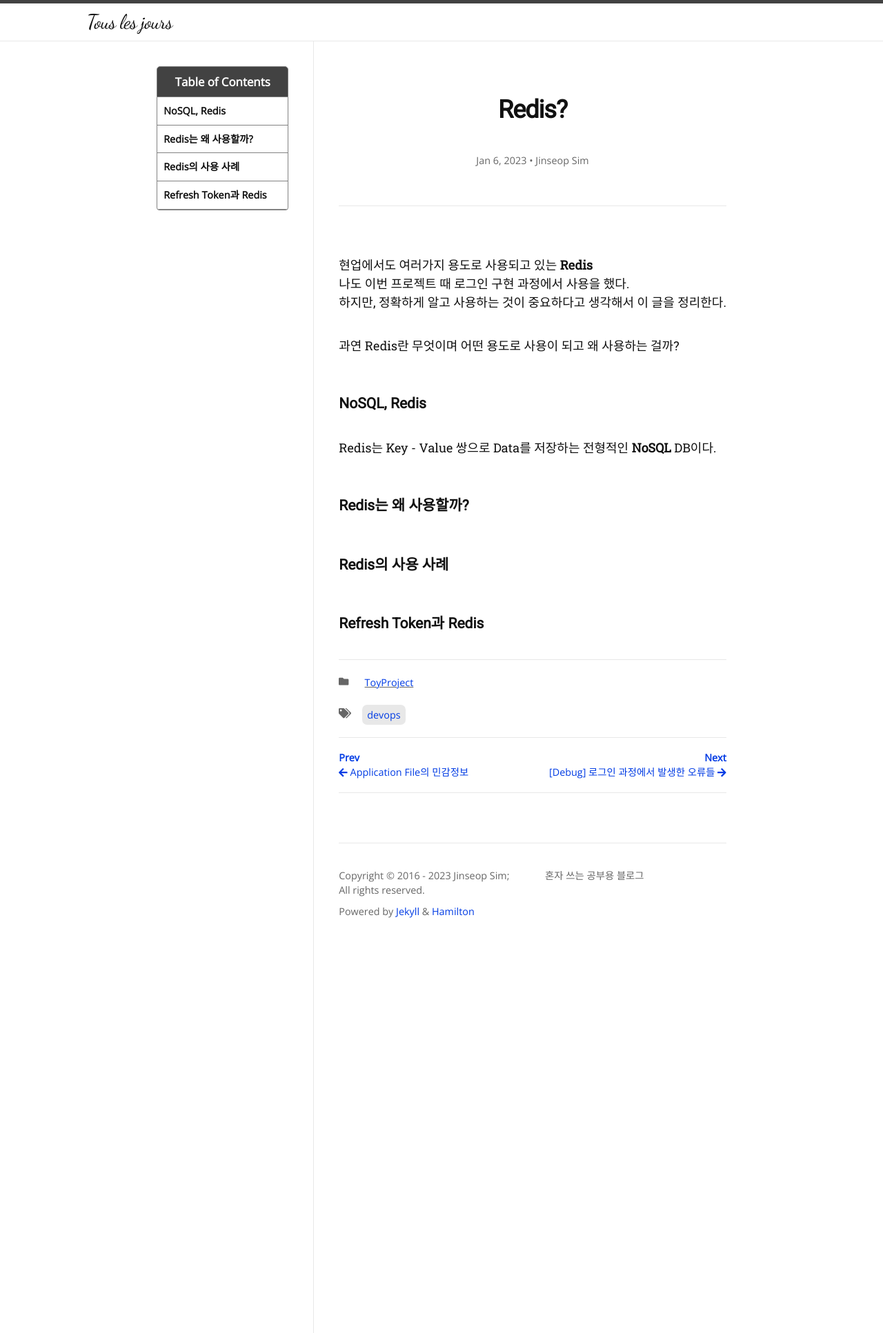
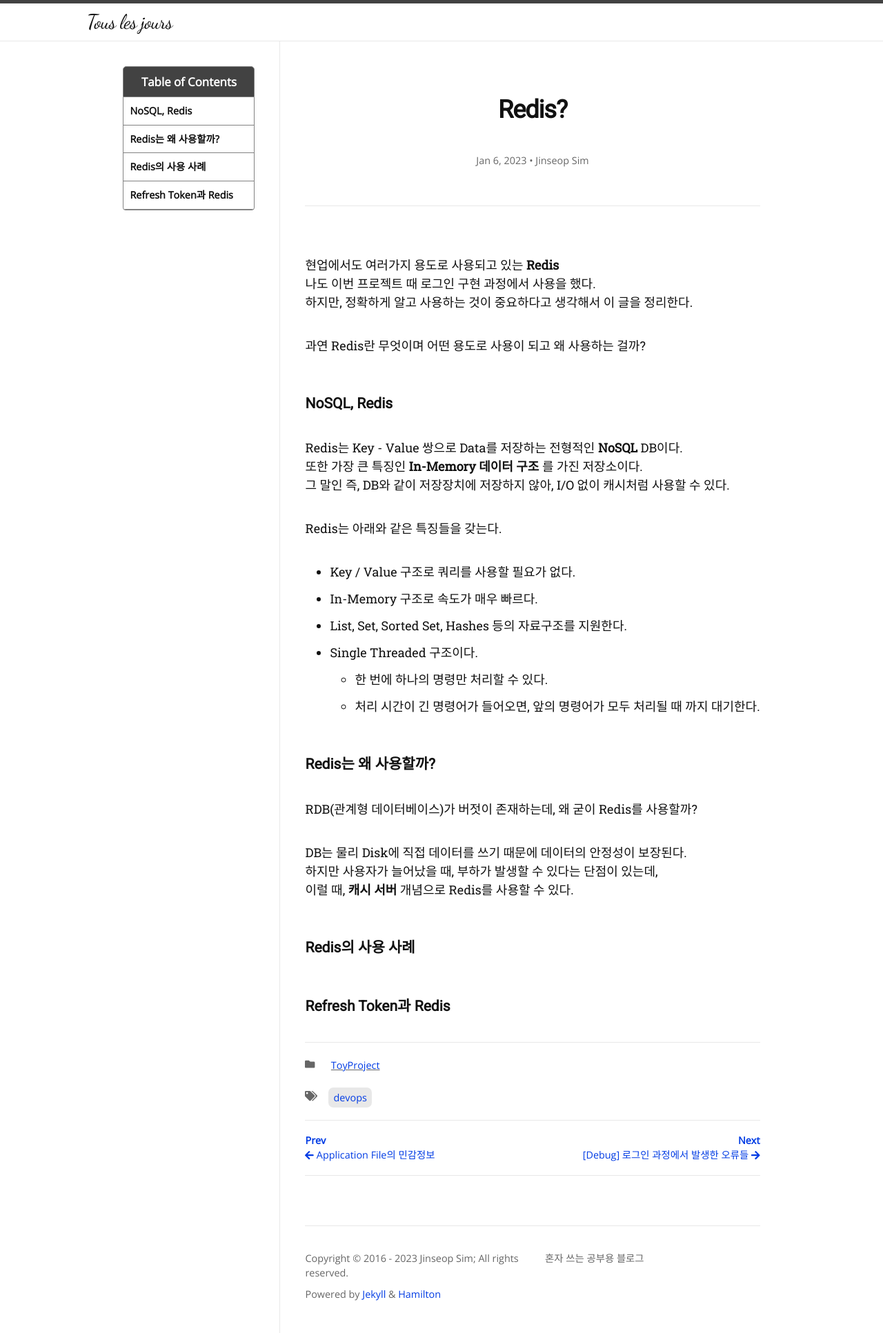
Before and after one commit to Jinseop-Sim/Jinseop-Sim.github.io, a Jekyll site: the page built from _posts/2023-01-06-redis.md, in a window 1280 px wide. Shown: the whole page at 69% size. Built offline with Jekyll 4.4.1, drawn with Linux system fonts in a browser that asks for light colours; nearby versions of some CDN libraries; some web fonts are replaced.

Commit message:
글 내용 추가

```diff
--- a/_posts/2023-01-06-redis.md
+++ b/_posts/2023-01-06-redis.md
@@ -15,8 +15,23 @@
 
 ### NoSQL, Redis
 Redis는 Key - Value 쌍으로 Data를 저장하는 전형적인 __NoSQL__ DB이다.
+또한 가장 큰 특징인 __In-Memory 데이터 구조__ 를 가진 저장소이다.
+그 말인 즉, DB와 같이 저장장치에 저장하지 않아, I/O 없이 캐시처럼 사용할 수 있다.
+
+Redis는 아래와 같은 특징들을 갖는다.
+- Key / Value 구조로 쿼리를 사용할 필요가 없다.
+- In-Memory 구조로 속도가 매우 빠르다.
+- List, Set, Sorted Set, Hashes 등의 자료구조를 지원한다.
+- Single Threaded 구조이다.
+  - 한 번에 하나의 명령만 처리할 수 있다.
+  - 처리 시간이 긴 명령어가 들어오면, 앞의 명령어가 모두 처리될 때 까지 대기한다.
 
 ### Redis는 왜 사용할까?
+RDB(관계형 데이터베이스)가 버젓이 존재하는데, 왜 굳이 Redis를 사용할까?
+
+DB는 물리 Disk에 직접 데이터를 쓰기 때문에 데이터의 안정성이 보장된다.
+하지만 사용자가 늘어났을 때, 부하가 발생할 수 있다는 단점이 있는데,
+이럴 때, __캐시 서버__ 개념으로 Redis를 사용할 수 있다.
 
 ### Redis의 사용 사례
 
```
